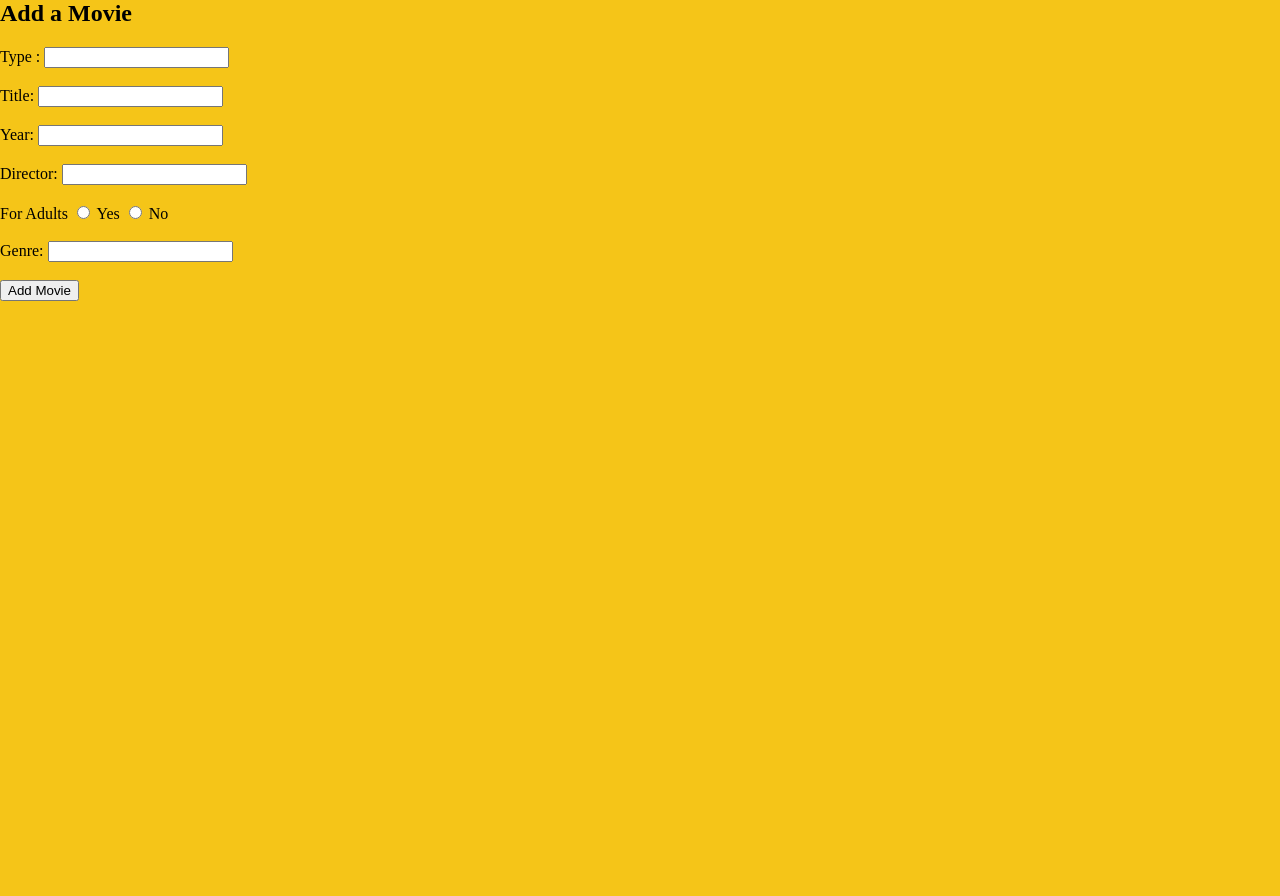
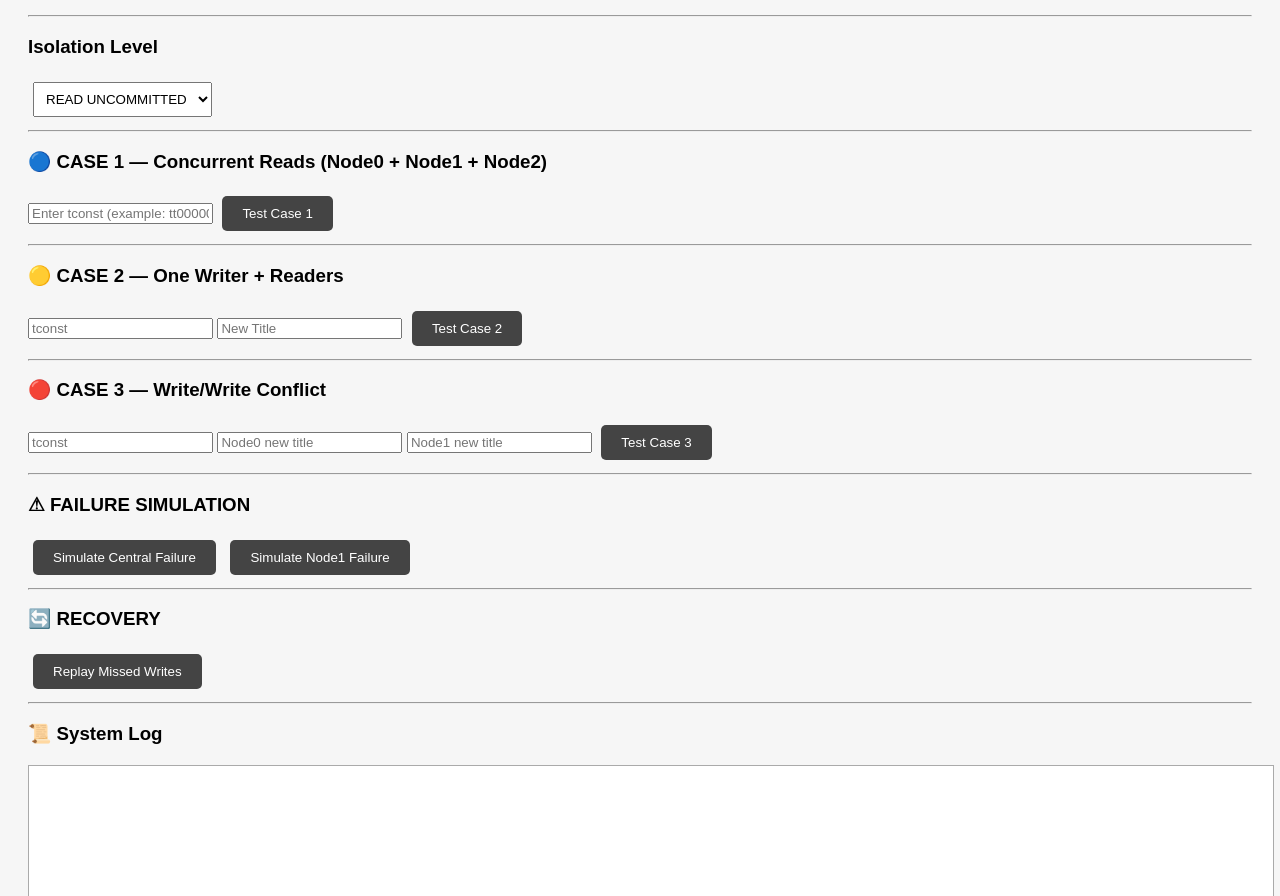
Before and after one commit to GabrielVillas-DLSU/STADVDB_MCO2_WEBAPP, a website: page MCO2_Webapp/Frontend/index.html in a window 1280 px wide. Shown: the part 121-1017 px from the top of the page. Before the commit the page ends 800 px from the top, so only its background shows below. Drawn offline with Linux system fonts and the light colour scheme.

Commit message:
changed index

```diff
--- a/MCO2_Webapp/Frontend/index.css
+++ /dev/null
@@ -1,20 +0,0 @@
-body {
-    background-color: #F5C518;
-    margin: 0;
-}
-
-.title {
-    font-size: 48px;
-    font-weight: bold;
-    color: #000000;
-    text-align: center;
-    margin-top: 50px;
-}
-
-td, th {
-    padding: 50px;
-    text-align: left;
-}
-th {
-    background-color: #FFFFFF;
-}
--- a/MCO2_Webapp/Frontend/index.html
+++ b/MCO2_Webapp/Frontend/index.html
@@ -1,58 +1,172 @@
 <!DOCTYPE html>
 <html>
 <head>
-    <title>Home Page</title>
+    <title>STADVDB MCO2 – Distributed DB Simulator</title>
+    <style>
+        body { font-family: Arial; padding: 20px; background:#f6f6f6; }
+        h1 { margin-bottom: 5px; }
+        button {
+            padding: 10px 20px; margin: 5px; cursor: pointer;
+            background:#444; color:white; border:none; border-radius:5px;
+        }
+        select {
+            padding: 8px; margin: 5px;
+        }
+        #logBox {
+            width: 100%; height: 300px; background:white; padding: 10px;
+            border:1px solid #aaa; overflow-y:scroll; margin-top:20px;
+        }
+    </style>
 </head>
-<link rel="stylesheet" type="text/css" href="index.css">
 <body>
-    <h1>STADVDB: MCO2  IMDB </h1>
-    <button onclick="window.location.href='ViewMovies.html'">View Movies</button>
-    <button onclick="window.location.href='SearchMovies.html'">Search Movies</button>
-    <button onclick="window.location.href='ViewReports.html'">View Reports</button>
-    <h2> Add a Movie  </h2>
-    <form id="addMovieForm">
-        <label for="title">Type :</label>
-        <input type="text" id="type" name="type" required><br><br>
 
-        <label for="title">Title:</label>
-        <input type="text" id="title" name="title" required><br><br>
+<h1>STADVDB MCO2 — Distributed Database Web Application</h1>
+<p>Simulate concurrency, replication, failures & recovery across Node0, Node1, Node2</p>
 
-        <label for="year">Year:</label>
-        <input type="number" id="year" name="year" required><br><br>
+<hr>
 
-        <label for="director">Director:</label>
-        <input type="text" id="director" name="director" required><br><br>
+<h3>Isolation Level</h3>
+<select id="isolation">
+    <option value="READ UNCOMMITTED">READ UNCOMMITTED</option>
+    <option value="READ COMMITTED">READ COMMITTED</option>
+    <option value="REPEATABLE READ">REPEATABLE READ</option>
+    <option value="SERIALIZABLE">SERIALIZABLE</option>
+</select>
 
-        <label for="dire">For Adults</label>
-        <label>
-            <input type = "radio" name = "isAdult" value="yes"> Yes
-        </label>
-        <label>
-            <input type = "radio" name = "isAdult" value="no"> No
-        </label><br><br>
+<hr>
 
-        <label for="director">Genre: </label>
-        <input type="text" id="Genre" name="genre" required><br><br>
+<h3>🔵 CASE 1 — Concurrent Reads (Node0 + Node1 + Node2)</h3>
+<input id="readTconst" placeholder="Enter tconst (example: tt0000001)">
+<button onclick="handleConcurrentRead()">Test Case 1</button>
 
-        <input type="submit" value="Add Movie">
-    </form>
+<hr>
 
+<h3>🟡 CASE 2 — One Writer + Readers</h3>
+<input id="case2_tconst" placeholder="tconst">
+<input id="case2_title" placeholder="New Title">
+<button onclick="handleWriteRead()">Test Case 2</button>
 
+<hr>
 
+<h3>🔴 CASE 3 — Write/Write Conflict</h3>
+<input id="case3_tconst" placeholder="tconst">
+<input id="case3_title1" placeholder="Node0 new title">
+<input id="case3_title2" placeholder="Node1 new title">
+<button onclick="handleWriteWrite()">Test Case 3</button>
 
+<hr>
 
+<h3>⚠ FAILURE SIMULATION</h3>
+<button onclick="simulateCentralFailure()">Simulate Central Failure</button>
+<button onclick="simulateNode1Failure()">Simulate Node1 Failure</button>
 
+<hr>
 
+<h3>🔄 RECOVERY</h3>
+<button onclick="recover()">Replay Missed Writes</button>
 
+<hr>
 
+<h3>📜 System Log</h3>
+<div id="logBox"></div>
 
+<script>
+const API = "http://ccscloud.dlsu.edu.ph:60181";
 
+// append messages to UI log box
+function log(msg) {
+    const logBox = document.getElementById("logBox");
+    logBox.innerHTML += "<div>" + msg + "</div>";
+    logBox.scrollTop = logBox.scrollHeight;
+}
 
+// --------------------------------------------------
+// CASE 1 — Concurrent Reads
+// --------------------------------------------------
+async function handleConcurrentRead() {
+    const tconst = document.getElementById("readTconst").value;
+    const iso = document.getElementById("isolation").value;
 
+    let result = await fetch(`${API}/simulate/concurrent-read/${tconst}`);
+    let data = await result.json();
 
+    log("<b>[CASE 1]</b> Concurrent read for " + tconst);
+    log(JSON.stringify(data, null, 2));
+}
 
+// --------------------------------------------------
+// CASE 2 — Write + Read
+// --------------------------------------------------
+async function handleWriteRead() {
+    const tconst = document.getElementById("case2_tconst").value;
+    const newTitle = document.getElementById("case2_title").value;
 
+    let result = await fetch(`${API}/simulate/write-read`, {
+        method: "POST",
+        headers: {"Content-Type":"application/json"},
+        body: JSON.stringify({ tconst, newTitle })
+    });
 
+    const data = await result.json();
+    log("<b>[CASE 2]</b> Write+Read for " + tconst);
+    log(JSON.stringify(data, null, 2));
+}
 
+// --------------------------------------------------
+// CASE 3 — Write/Write Conflict
+// --------------------------------------------------
+async function handleWriteWrite() {
+    const tconst = document.getElementById("case3_tconst").value;
+    const title1 = document.getElementById("case3_title1").value;
+    const title2 = document.getElementById("case3_title2").value;
 
+    log("<b>[CASE 3]</b> Write/Write conflict simulation starting...");
+
+    // simulate Node0 writer
+    fetch(`${API}/movies/update/${tconst}`, {
+        method:"PUT",
+        headers:{"Content-Type":"application/json"},
+        body:JSON.stringify({ primaryTitle:title1, startYear:2000 })
+    }).then(r=>r.json()).then(data=>{
+        log("Node0 Writer: " + JSON.stringify(data));
+    });
+
+    // simulate Node1 writer
+    fetch(`${API}/movies/update/${tconst}`, {
+        method:"PUT",
+        headers:{"Content-Type":"application/json"},
+        body:JSON.stringify({ primaryTitle:title2, startYear:2000 })
+    }).then(r=>r.json()).then(data=>{
+        log("Node1 Writer: " + JSON.stringify(data));
+    });
+}
+
+// --------------------------------------------------
+// FAILURE SIMULATION
+// --------------------------------------------------
+async function simulateCentralFailure() {
+    log("<b>Simulating CENTRAL failure</b>");
+    await fetch(`${API}/simulate/failure-central`, { method: "POST" });
+    log("Central failure logged");
+}
+
+async function simulateNode1Failure() {
+    log("<b>Simulating NODE1 failure</b>");
+    await fetch(`${API}/simulate/failure-node1`, { method: "POST" });
+    log("Node1 failure logged");
+}
+
+// --------------------------------------------------
+// RECOVERY
+// --------------------------------------------------
+async function recover() {
+    log("<b>Recovering... Replaying WAL</b>");
+    let res = await fetch(`${API}/simulate/recovery`, { method:"POST" });
+    let data = await res.json();
+    log(JSON.stringify(data));
+    log("Recovery complete.");
+}
+</script>
+
+</body>
 </html>
```
